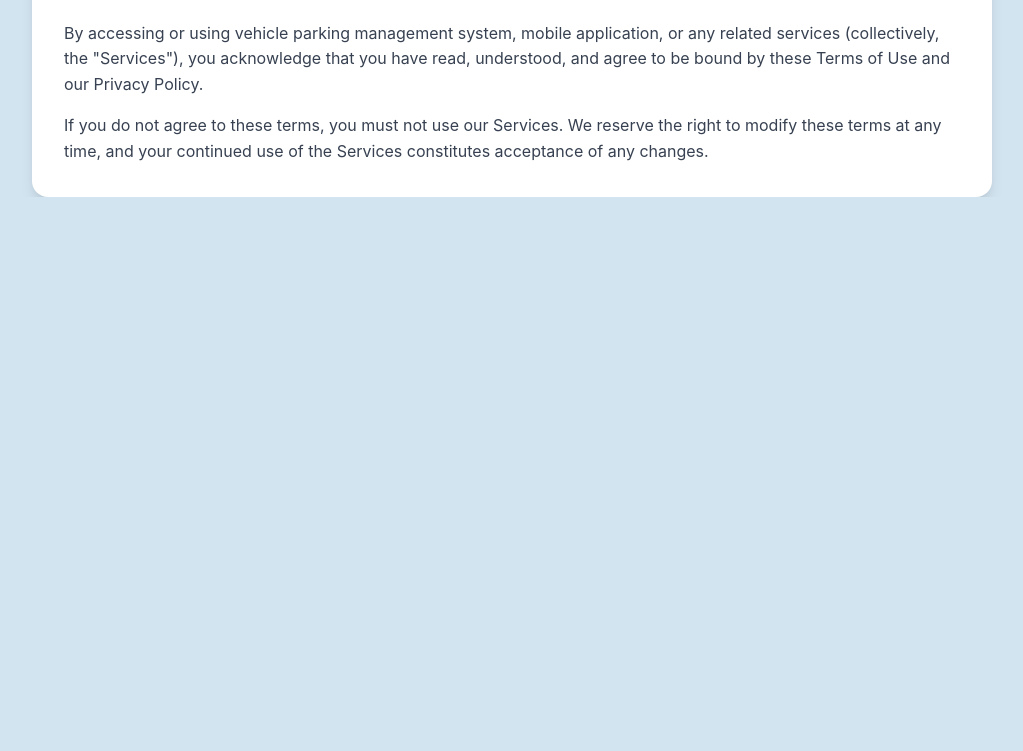
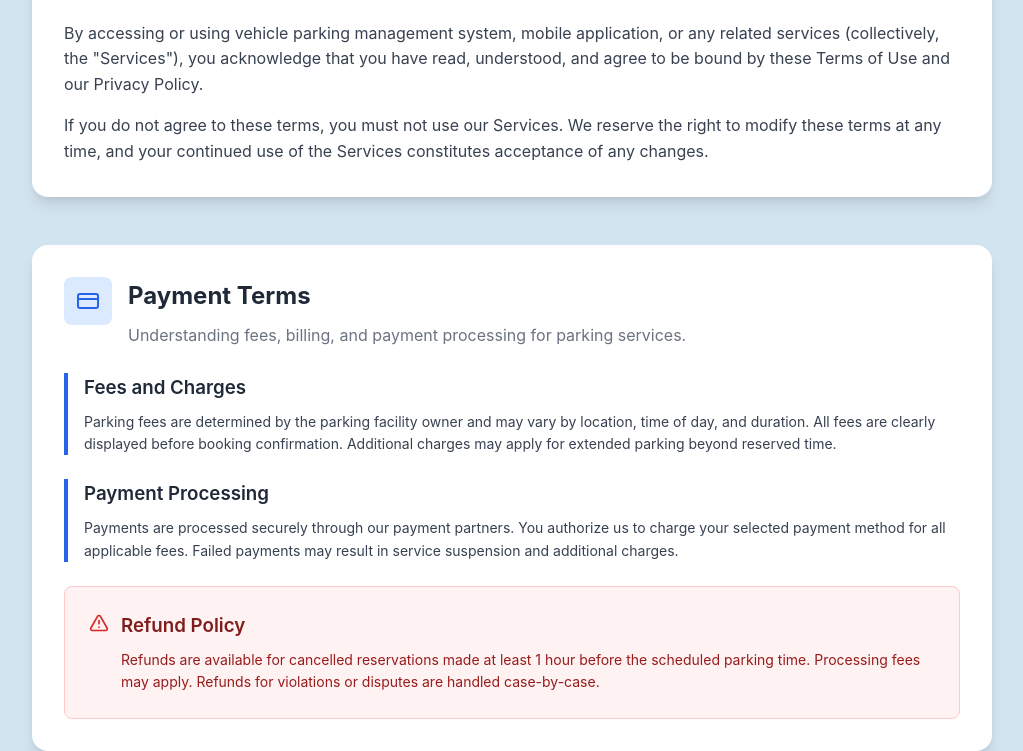
Before and after one commit to SE4106-Project-Group-11/Parking-Management-System, a plain HTML site: page frontend/pages/home/terms.html in a window 1280 px wide. Shown: the part 620-1371 px from the top of the page, without its empty margins (128-1151 px from the left). Before the commit the page ends 817 px from the top, so only its background shows below. Drawn offline with Linux system fonts and the light colour scheme.

Commit message:
Payment Terms Section Done

```diff
--- a/frontend/css/home/terms.css
+++ b/frontend/css/home/terms.css
@@ -131,3 +131,58 @@ body {
     color: #374151;
     margin: 0;
 }
+
+/* Payment Content */
+.payment-content {
+    display: flex;
+    flex-direction: column;
+    gap: 1.5rem;
+}
+
+.payment-section {
+    border-left: 4px solid #2563eb;
+    padding-left: 1rem;
+}
+
+.payment-title {
+    font-weight: 600;
+    color: #1f2937;
+    margin-bottom: 0.5rem;
+}
+
+.payment-text {
+    color: #374151;
+    font-size: 0.875rem;
+    margin: 0;
+}
+
+.payment-highlight {
+    background: #fef2f2;
+    border: 1px solid #fecaca;
+    border-radius: 0.5rem;
+    padding: 1.5rem;
+}
+
+.highlight-content {
+    display: flex;
+    align-items: flex-start;
+    gap: 0.75rem;
+}
+
+.highlight-icon {
+    color: #dc2626;
+    margin-top: 0.125rem;
+    flex-shrink: 0;
+}
+
+.highlight-title {
+    font-weight: 600;
+    color: #7f1d1d;
+    margin-bottom: 0.5rem;
+}
+
+.highlight-text {
+    font-size: 0.875rem;
+    color: #991b1b;
+    margin: 0;
+}
--- a/frontend/pages/home/terms.html
+++ b/frontend/pages/home/terms.html
@@ -55,6 +55,61 @@
                         </p>
                     </div>
                 </section>
+
+                 <!-- Payment Terms -->
+                <section class="content-card">
+                    <div class="card-header">
+                        <div class="card-icon">
+                            <svg width="24" height="24" viewBox="0 0 24 24" fill="none" stroke="currentColor" stroke-width="2" stroke-linecap="round" stroke-linejoin="round">
+                                <rect width="20" height="14" x="2" y="5" rx="2"/>
+                                <line x1="2" x2="22" y1="10" y2="10"/>
+                            </svg>
+                        </div>
+                        <div class="card-title-section">
+                            <h2 class="card-title">Payment Terms</h2>
+                            <p class="card-subtitle">Understanding fees, billing, and payment processing for parking services.</p>
+                        </div>
+                    </div>
+
+                    <div class="payment-content">
+                        <div class="payment-section">
+                            <h3 class="payment-title">Fees and Charges</h3>
+                            <p class="payment-text">
+                                Parking fees are determined by the parking facility owner and may vary by location,
+                                time of day, and duration. All fees are clearly displayed before booking confirmation.
+                                Additional charges may apply for extended parking beyond reserved time.
+                            </p>
+                        </div>
+
+                        <div class="payment-section">
+                            <h3 class="payment-title">Payment Processing</h3>
+                            <p class="payment-text">
+                                Payments are processed securely through our payment partners. You authorize us to
+                                charge your selected payment method for all applicable fees. Failed payments may
+                                result in service suspension and additional charges.
+                            </p>
+                        </div>
+
+                        <div class="payment-highlight">
+                            <div class="highlight-content">
+                                <svg class="highlight-icon" width="20" height="20" viewBox="0 0 24 24" fill="none" stroke="currentColor" stroke-width="2" stroke-linecap="round" stroke-linejoin="round">
+                                    <path d="m21.73 18-8-14a2 2 0 0 0-3.48 0l-8 14A2 2 0 0 0 4 21h16a2 2 0 0 0 1.73-3Z"/>
+                                    <line x1="12" x2="12" y1="9" y2="13"/>
+                                    <line x1="12" x2="12.01" y1="17" y2="17"/>
+                                </svg>
+                                <div>
+                                    <h3 class="highlight-title">Refund Policy</h3>
+                                    <p class="highlight-text">
+                                        Refunds are available for cancelled reservations made at least 1 hour before
+                                        the scheduled parking time. Processing fees may apply. Refunds for violations
+                                        or disputes are handled case-by-case.
+                                    </p>
+                                </div>
+                            </div>
+                        </div>
+                    </div>
+                </section>
+
             </div>
 </body>
 </html>
```
